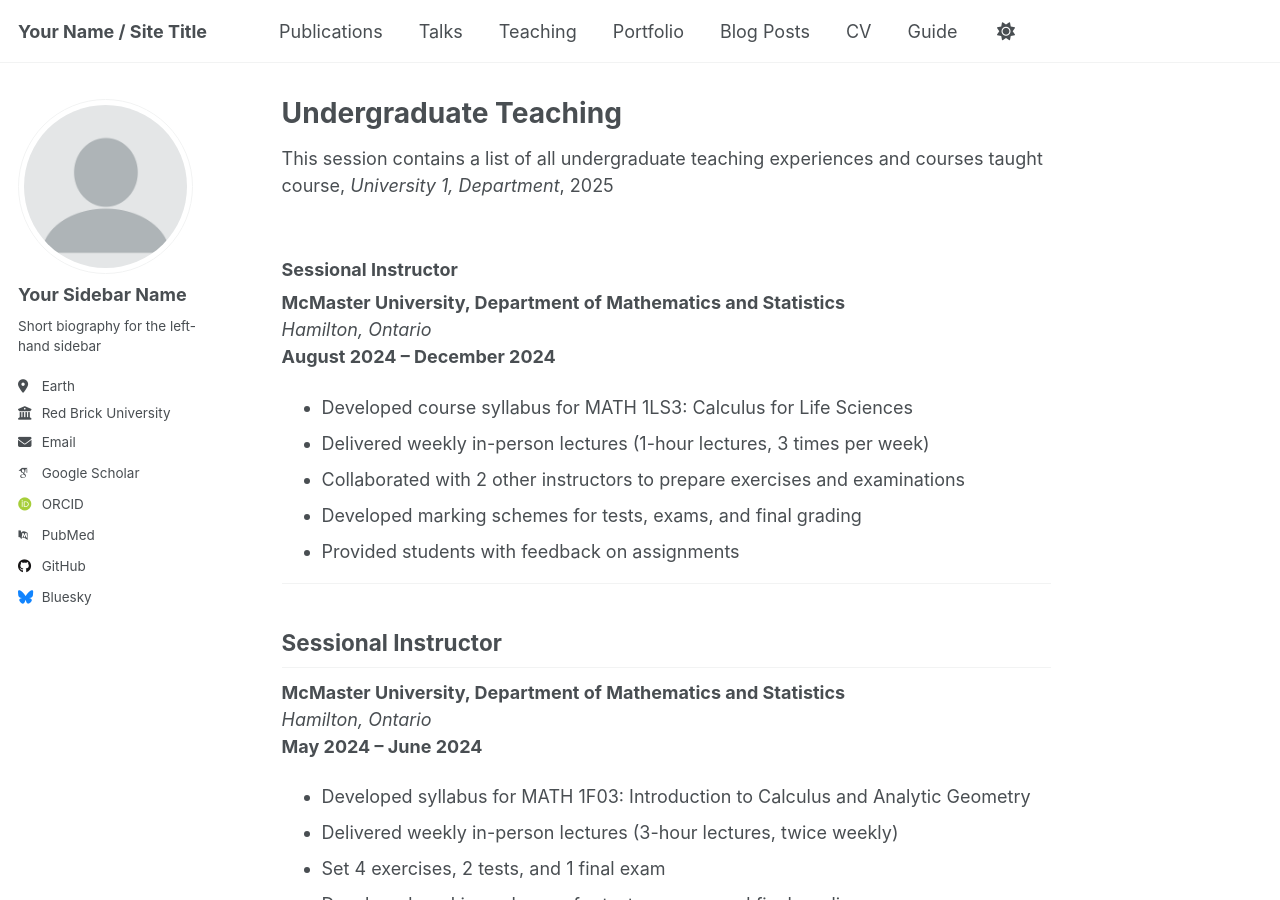
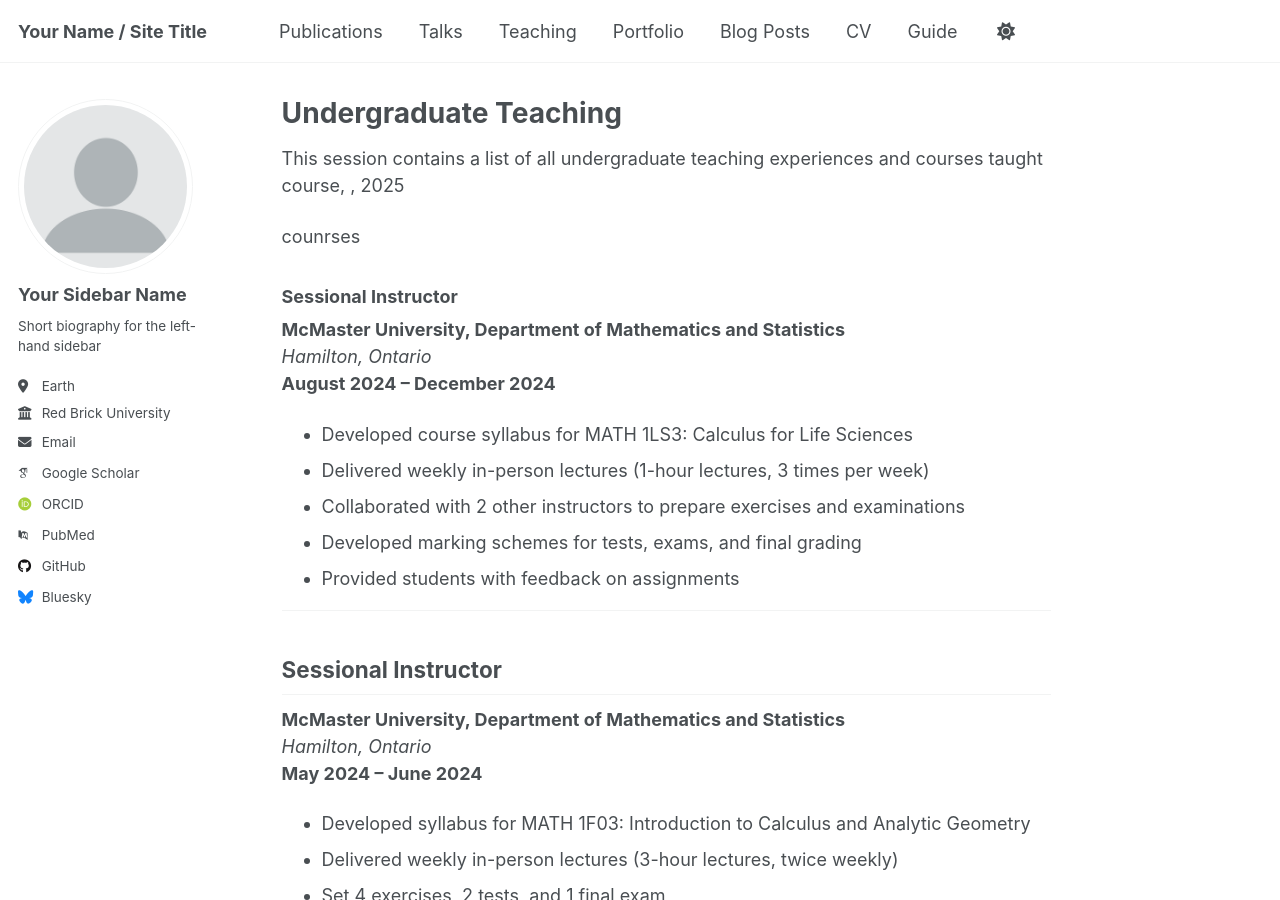
Before and after one commit to magronah/magronah.github.io, a Jekyll site: the page built from _teaching/2025-spring-teaching-2.md, in a window 1280 px wide and 900 px high. Built offline with Jekyll 4.4.1, drawn with Linux system fonts in a browser that asks for light colours; some web fonts are replaced.

Commit message:
teaching

```diff
--- a/_teaching/2025-spring-teaching-2.md
+++ b/_teaching/2025-spring-teaching-2.md
@@ -3,11 +3,12 @@ title: "Undergraduate Teaching"
 collection: teaching
 type: "This session contains a list of all undergraduate teaching experiences and courses taught course"
 permalink: /teaching/2025-spring-teaching-2
-venue: "University 1, Department"
+venue: " "
 date: 2025-01-01
 location: "Hamilton Ontario, Canada"
 ---
 
+counrses
 
 
 
```
